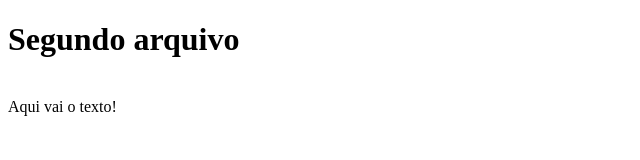
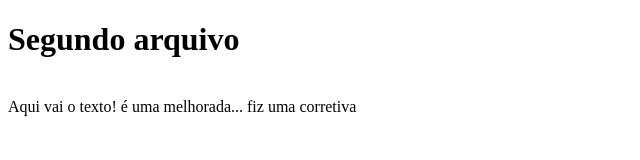
Before and after one commit to Nicolas-FSantos/ProjetoExtens-oGitGithub-b, a plain HTML site: page segundo.html in a window 1280 px wide. Shown: the whole page, without its empty margins (0-640 px from the left). Drawn offline with Linux system fonts and the light colour scheme.

Commit message:
Fiz uma manunteção corretiva

```diff
--- a/segundo.html
+++ b/segundo.html
@@ -4,6 +4,6 @@
     <title>Segundo arquivo</title>
   </head>
   <body><h1>Segundo arquivo</h1><br>
-  Aqui vai o texto!
+  Aqui vai o texto! é uma melhorada... fiz uma corretiva
   </body>
 </html>
```
